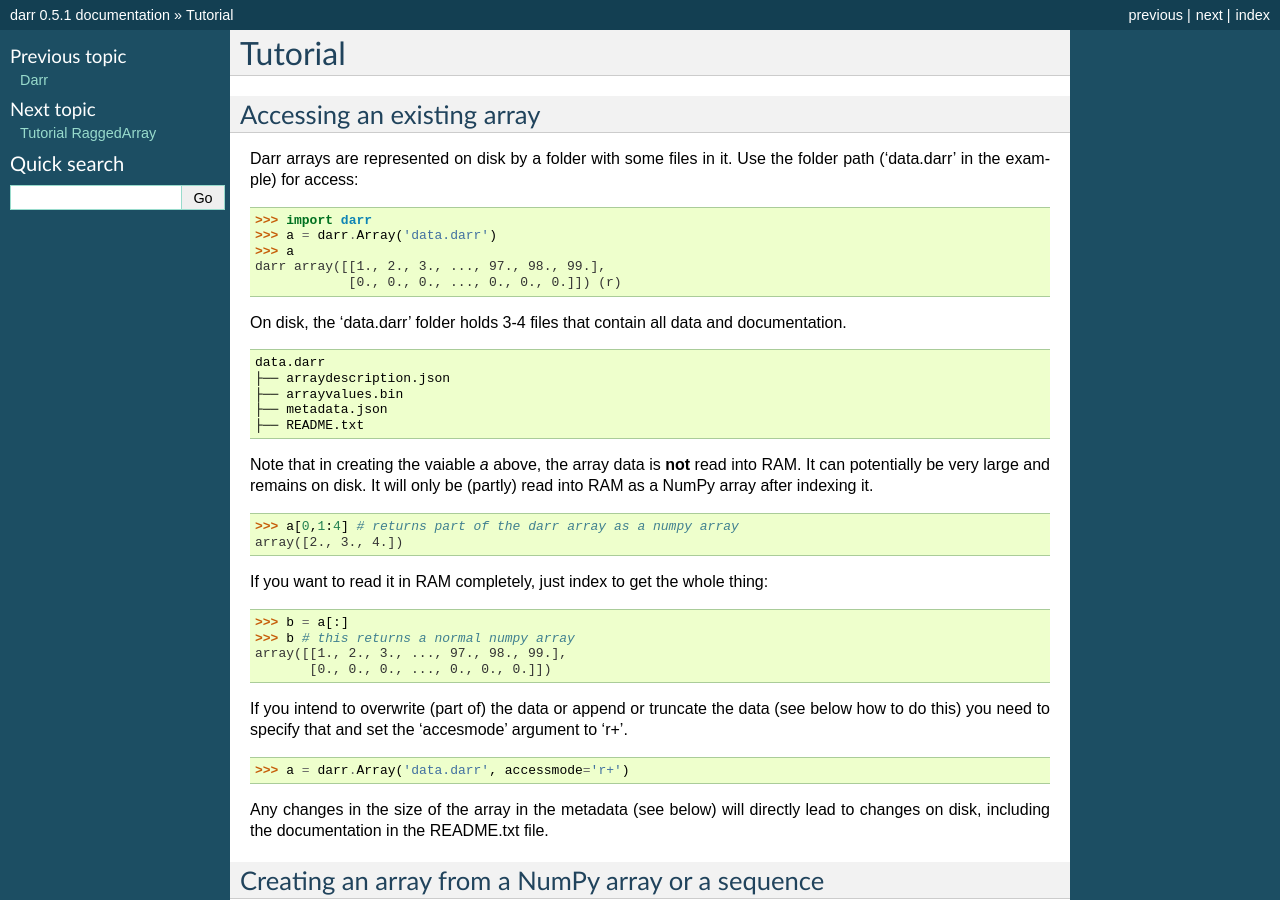
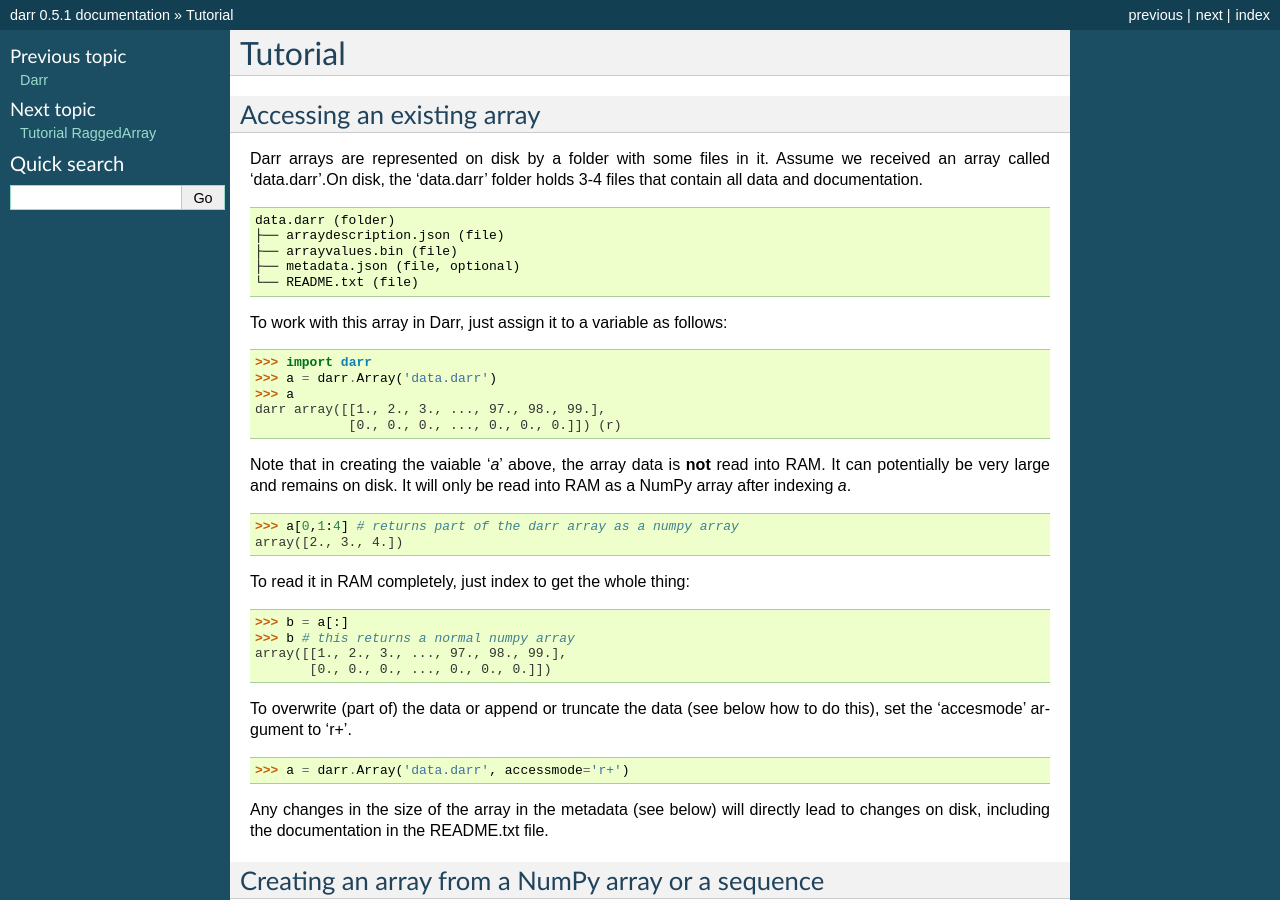
Before and after one commit to gbeckers/Darr, a Sphinx documentation site: the page built from docs/tutorialarray.rst, in a window 1280 px wide and 900 px high. Built offline with Sphinx 7.4.7, drawn with Linux system fonts in a browser that asks for light colours; some of the changed text lies outside the part shown.

Commit message:
improve tutorial

```diff
--- a/docs/tutorialarray.rst
+++ b/docs/tutorialarray.rst
@@ -4,8 +4,20 @@ Tutorial
 .. _access:
 Accessing an existing array
 ---------------------------
-Darr arrays are represented on disk by a folder with some files in it. Use
-the folder path ('data.darr' in the example) for access:
+Darr arrays are represented on disk by a folder with some files in it.
+Assume we received an array called 'data.darr'.On disk, the 'data.darr'
+folder holds 3-4 files that contain all data and documentation.
+
+::
+
+    data.darr (folder)
+    ├── arraydescription.json (file)
+    ├── arrayvalues.bin (file)
+    ├── metadata.json (file, optional)
+    └── README.txt (file)
+
+
+To work with this array in Darr, just assign it to a variable as follows:
 
 .. code:: python
 
@@ -15,27 +27,16 @@ the folder path ('data.darr' in the example) for access:
     darr array([[1., 2., 3., ..., 97., 98., 99.],
                 [0., 0., 0., ..., 0., 0., 0.]]) (r)
 
-On disk, the 'data.darr' folder holds 3-4 files that contain all data and
-documentation.
-
-::
-
-    data.darr
-    ├── arraydescription.json
-    ├── arrayvalues.bin
-    ├── metadata.json
-    ├── README.txt
-
-Note that in creating the vaiable *a* above, the array data is **not** read
+Note that in creating the vaiable '*a*' above, the array data is **not** read
 into RAM. It can potentially be very large and remains on disk. It will only
-be (partly) read into RAM as a NumPy array after indexing it.
+be read into RAM as a NumPy array after indexing *a*.
 
 .. code:: python
 
     >>> a[0,1:4] # returns part of the darr array as a numpy array
     array([2., 3., 4.])
 
-If you want to read it in RAM completely, just index to get the whole thing:
+To read it in RAM completely, just index to get the whole thing:
 
 .. code:: python
 
@@ -44,9 +45,8 @@ If you want to read it in RAM completely, just index to get the whole thing:
     array([[1., 2., 3., ..., 97., 98., 99.],
            [0., 0., 0., ..., 0., 0., 0.]])
 
-If you intend to overwrite (part of) the data or append or truncate the data
-(see below how to do this) you need to specify that and set the 'accesmode'
-argument to 'r+'.
+To overwrite (part of) the data or append or truncate the data (see below how
+to do this), set the 'accesmode' argument to 'r+'.
 
 .. code:: python
 
```
Also changed, not shown: other parts of docs/tutorialarray.rst (+8 -7 lines).
